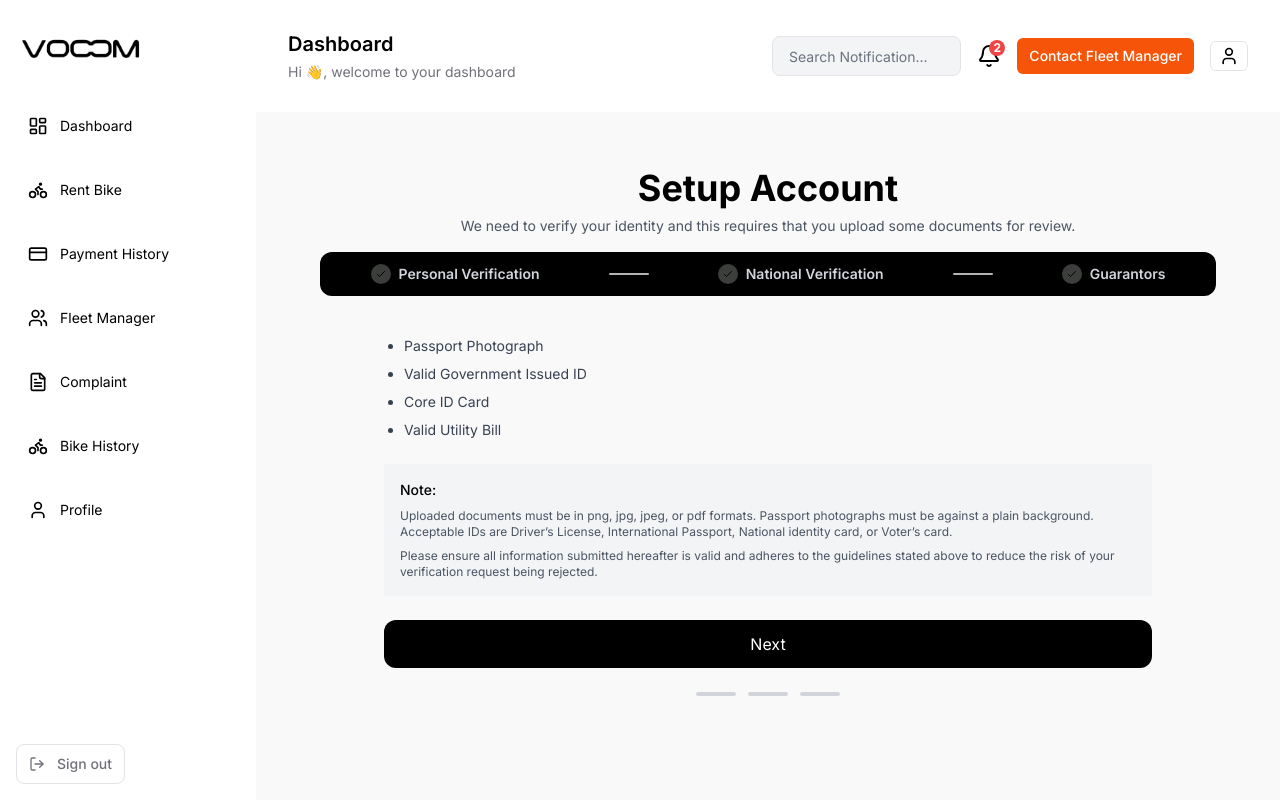
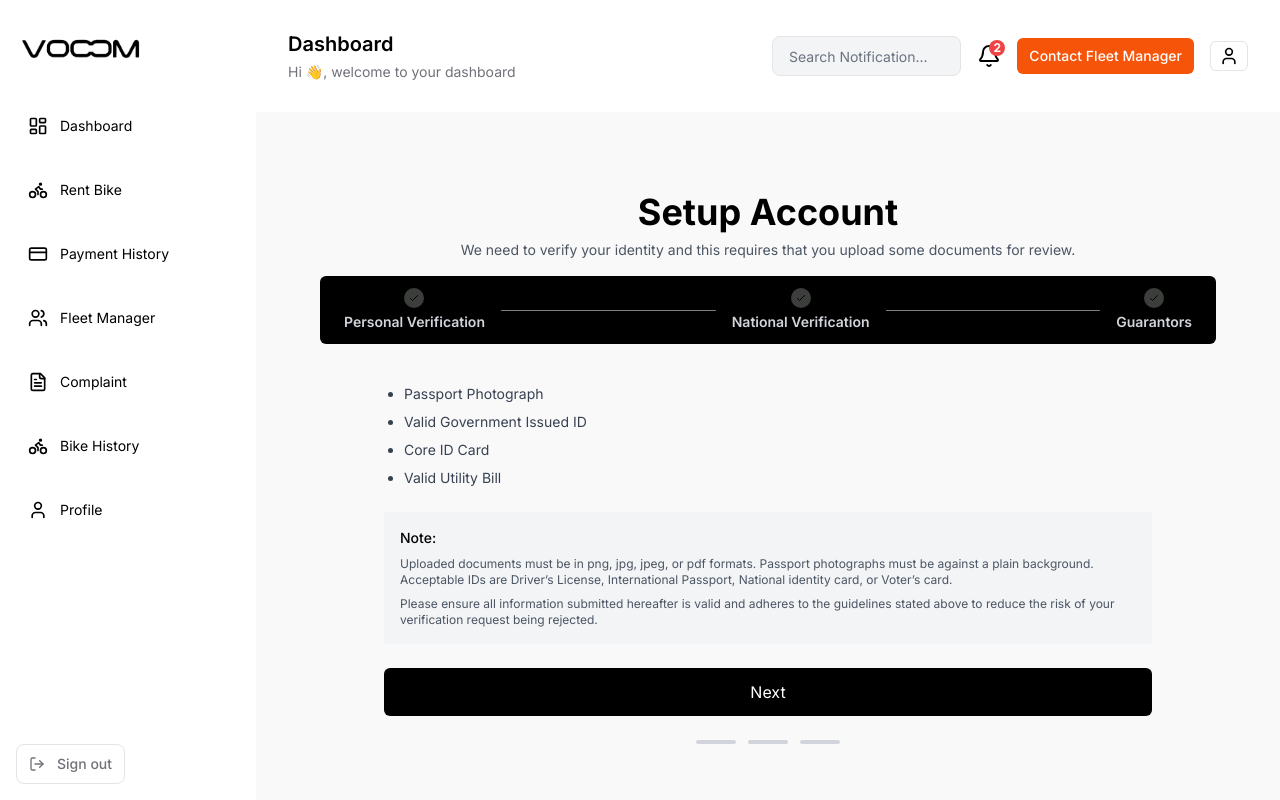
Before and after one commit to vooom2/Frontend, a React (Vite) app: page /dashboard/setupaccount in a window 1280 px wide. Built offline with nearby package versions, Linux system fonts and the light colour scheme.

Commit message:
verification banner fix

```diff
--- a/src/pages/dashboard/verification/document_upload.tsx
+++ b/src/pages/dashboard/verification/document_upload.tsx
@@ -3,7 +3,7 @@ import { CloudUpload } from "lucide-react";
 
 export default function DocumentUpload() {
     return (
-        <div className="flex flex-col items-center justify-center bg-gray-50 px-4 my-10">
+        <div className="flex flex-col items-center justify-center bg-gray-50 md:px-4 my-10">
             <div className="w-full max-w-3xl space-y-8">
                 {/* Compulsory Section */}
                 <div className="space-y-4">
--- a/src/pages/dashboard/verification/guarantor_form.tsx
+++ b/src/pages/dashboard/verification/guarantor_form.tsx
@@ -10,8 +10,8 @@ import { CloudUpload } from "lucide-react";
 
 export default function GuarantorForm() {
     return (
-        <div className="flex items-center justify-center px-4 my-10">
-            <div className="w-full max-w-3xl rounded-lg p-6 space-y-6">
+        <div className="flex items-center justify-center md:px-4 my-10">
+            <div className="w-full max-w-3xl rounded-lg md:py-6 space-y-6">
                 {/* Full name */}
                 <div>
                     <label className="block text-sm font-medium text-gray-700">
--- a/src/pages/dashboard/verification/profile_form.tsx
+++ b/src/pages/dashboard/verification/profile_form.tsx
@@ -3,8 +3,8 @@ import { Input } from "@/components/ui/input";
 
 export default function ProfileForm() {
     return (
-        <div className="flex items-center justify-center px-4 my-10">
-            <div className="w-full max-w-3xl rounded-lg p-6 space-y-6">
+        <div className="flex items-center justify-center md:px-4 my-10">
+            <div className="w-full max-w-3xl rounded-lg md:py-6 space-y-6">
                 {/* Phone Number */}
                 <div>
                     <label className="block text-sm font-medium text-gray-700">
--- a/src/pages/dashboard/verification/setup_account.tsx
+++ b/src/pages/dashboard/verification/setup_account.tsx
@@ -19,7 +19,7 @@ export default function SetupAccount() {
     }
 
     return (
-        <div className="mt-10 flex items-center justify-center ">
+        <div className="mt-10 py-6 flex items-center justify-center ">
             <div className="max-w-4xl w-full">
                 {/* Header Section */}
                 <div className="text-center">
@@ -31,7 +31,7 @@ export default function SetupAccount() {
                 </div>
 
                 {/* Progress Indicator */}
-                <div className="mt-4 flex items-center space-x-4 bg-black py-3 px-6 rounded-xl justify-around">
+                <div className="mt-4 flex flex-col sm:flex-row items-center space-y-4 sm:space-y-0 sm:space-x-4 bg-black py-3 px-4 sm:px-6 rounded-md justify-around">
                     <Step completed={currentStep > 0} label="Personal Verification" />
                     <Separator />
                     <Step completed={currentStep > 1} label="National Verification" />
@@ -48,7 +48,7 @@ export default function SetupAccount() {
                 {/* Next Button */}
                 <div className="mt-6 text-center">
                     <button
-                        className="max-w-3xl w-full mx-auto bg-black text-white py-3 rounded-xl hover:bg-gray-800 transition"
+                        className="max-w-3xl w-full mx-auto bg-black text-white py-3 rounded-md hover:bg-gray-800 transition"
                         onClick={() => handleStepChange(currentStep + 1)}
                     >
                         {currentStep <= 3 ? "Next" : "View Dashboard"}
@@ -75,15 +75,14 @@ interface StepProps {
 
 function Step({ label, completed }: StepProps) {
     return (
-        <div
-            className="flex items-center space-x-2 text-gray-300 font-semibold"
-        >
+        <div className="flex flex-col items-center space-y-1 text-gray-300 font-semibold">
             <div
-                className={`h-5 w-5 flex items-center justify-center transition-all rounded-full ${completed ? 'bg-green-500' : 'bg-[#3C3E3C]'}`}
+                className={`h-5 w-5 flex items-center justify-center transition-all rounded-full ${completed ? 'bg-green-500' : 'bg-[#3C3E3C]'
+                    }`}
             >
                 <svg
                     xmlns="http://www.w3.org/2000/svg"
-                    className={`h-3 w-3 text-black`}
+                    className="h-3 w-3 text-black"
                     fill="none"
                     viewBox="0 0 24 24"
                     stroke="currentColor"
@@ -91,11 +90,11 @@ function Step({ label, completed }: StepProps) {
                     <path strokeLinecap="round" strokeLinejoin="round" strokeWidth="2" d="M5 13l4 4L19 7" />
                 </svg>
             </div>
-            <span className="text-sm">{label}</span>
-        </div >
+            <span className="text-xs sm:text-sm text-center text-nowrap">{label}</span>
+        </div>
     );
 }
 
 function Separator() {
-    return <div className="w-10 h-[2px] bg-white/70 rounded" />;
+    return <div className="hidden sm:block w-full h-[1px] bg-white/50 rounded" />;
 }
```
